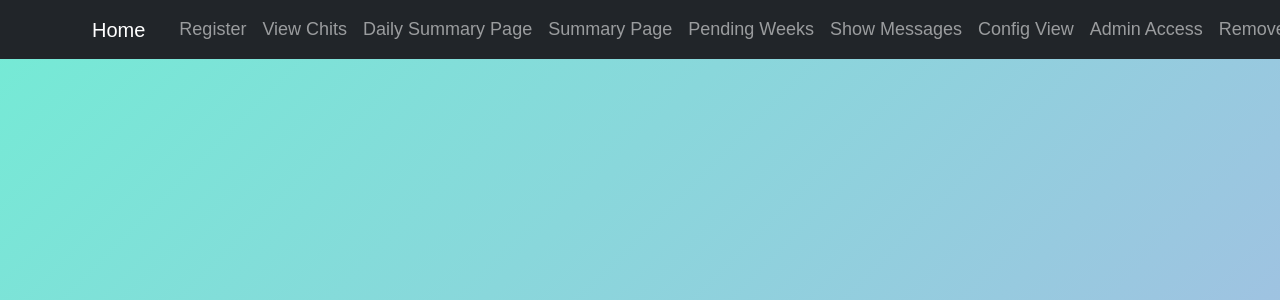
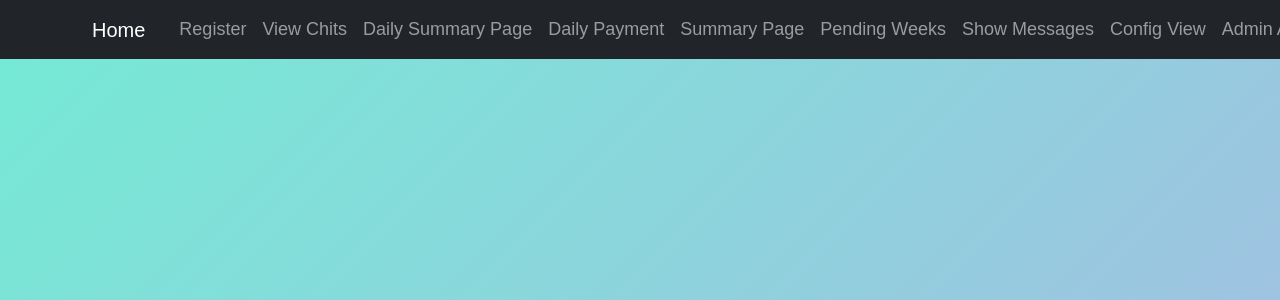
Before and after one commit to mahil-tech-academy/mahil-chitfund-app, a Django app: page /index/ in a window 1280 px wide. Shown: the top 300 px of the page. Run offline with Django 5.2, Linux system fonts and the light colour scheme; the visitor is signed in with stand-in values (Sample User, id 1).

Commit message:
Update navbar.html

```diff
--- a/CHITPROJECT/chitproject/chitapp/templates/chitapp/inc/navbar.html
+++ b/CHITPROJECT/chitproject/chitapp/templates/chitapp/inc/navbar.html
@@ -7,6 +7,7 @@
         <a class="nav-link" href="/register_chit/"> Register </a>
         <a class="nav-link" href="/view_chits/"> View Chits </a>
         <a class="nav-link" href="/daily_summary/"><i class=""></i>Daily Summary Page</a>
+        <a class="nav-link" href="/daily_view_payment_summary/"><i class=""></i>Daily Payment</a>
 
 
         {% if request.user.is_superuser %}
```
